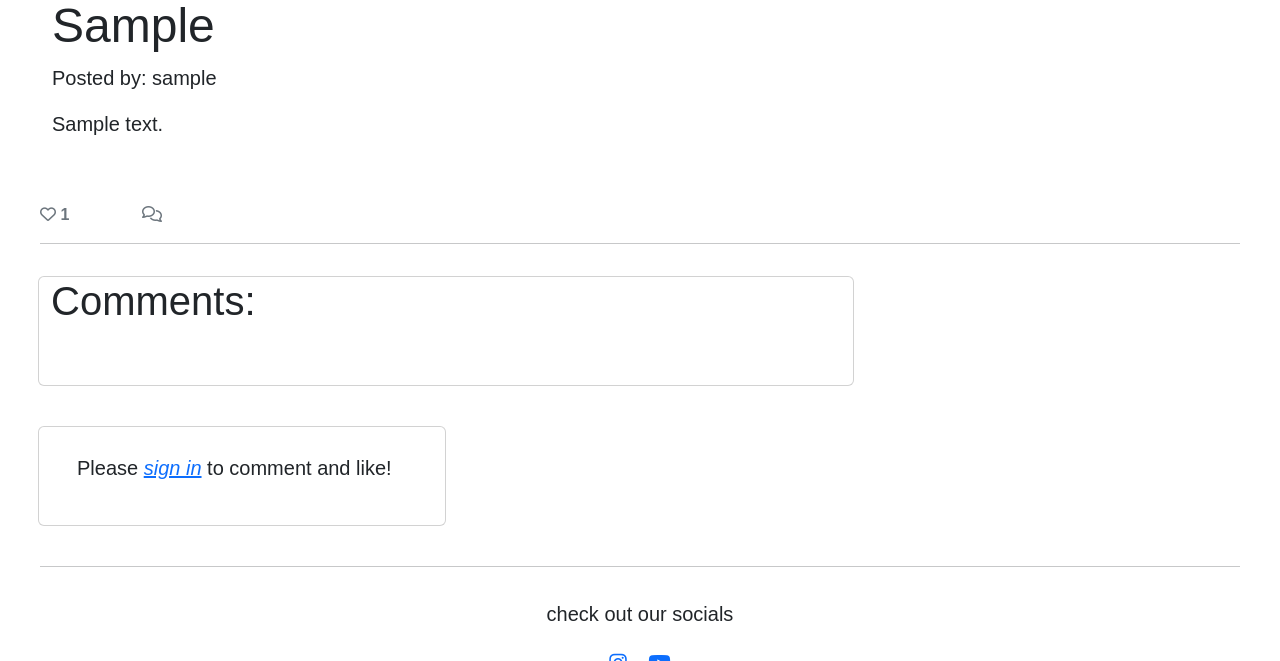
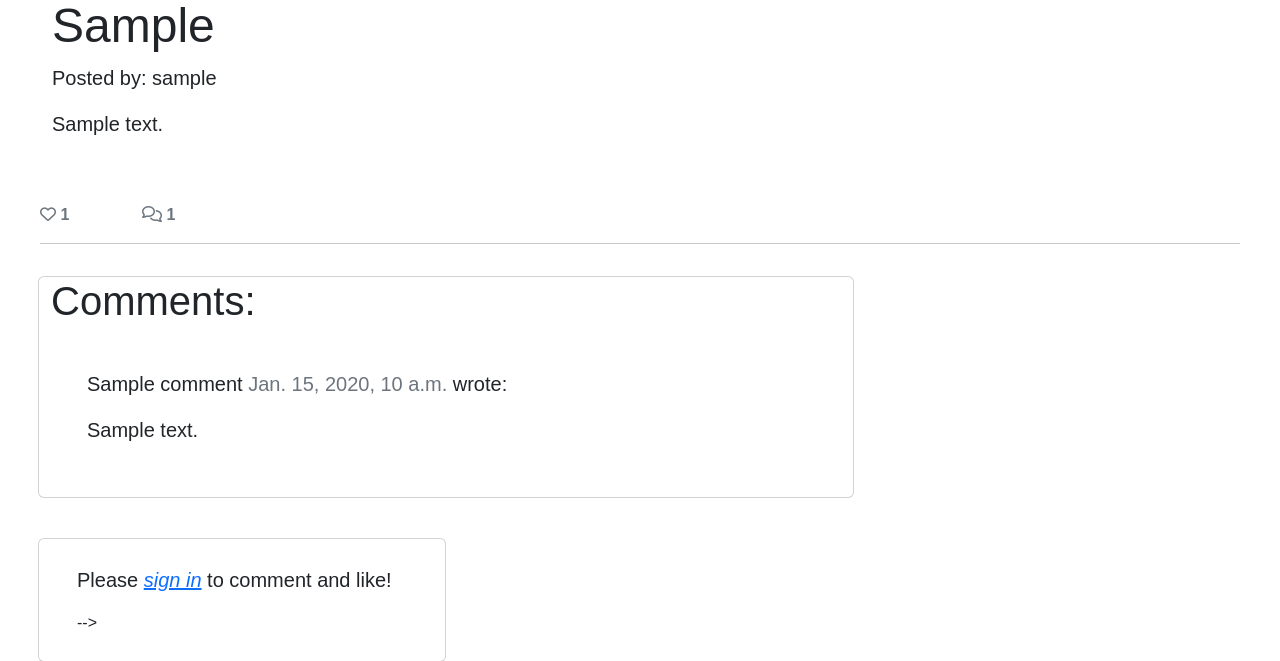
Before and after one commit to YasmineBB/ceramics-studio-platform, a Django app: a page that uses templates/post_detail.html in a window 1280 px wide. Shown: the part 311-972 px from the top of the page. Run offline with Django 3.2, Linux system fonts and the light colour scheme; tables that the repository leaves empty hold one stand-in row (values such as "Sample post"); some libraries are stand-ins or nearby versions; some web fonts are replaced.

Commit message:
Fix problem of comment object not iterating

```diff
--- a/studio_platform/admin.py
+++ b/studio_platform/admin.py
@@ -25,8 +25,8 @@ Class which allows the admin user to view, search for, filter and approve commen
 @admin.register(Comment)
 class CommentAdmin(SummernoteModelAdmin):
 
-    search_fields = ['user', 'comment_body']
-    list_display = ['user', 'comment_body', 'post', 'posted_on', 'approved']
+    search_fields = ['name', 'comment_body']
+    list_display = ['name', 'comment_body', 'post', 'posted_on', 'approved']
     list_filter = ['approved', 'posted_on']
     actions = ['approve_comments']
 
--- a/studio_platform/models.py
+++ b/studio_platform/models.py
@@ -41,7 +41,7 @@ Model for commenting on a post.
 class Comment(models.Model):
     post = models.ForeignKey(Post, on_delete=models.CASCADE,
                              related_name='comment')
-    user = models.CharField(max_length=50)
+    name = models.CharField(max_length=50)
     comment_body = models.TextField()
     posted_on = models.DateTimeField(auto_now_add=True)
     approved = models.BooleanField(default=False)
@@ -50,7 +50,7 @@ class Comment(models.Model):
         ordering = ['-posted_on']
 
     def __str__(self):
-        return f'Comment {self.comment_body} by {self.user}'
+        return f'Comment {self.comment_body} by {self.name}'
 
 
 # class StudentUpload(models.Model):
--- a/studio_platform/views.py
+++ b/studio_platform/views.py
@@ -54,6 +54,7 @@ class PostDetail(View):
             },
         )
 
+
     def post(self, request, slug, *args, **kwargs):
 
         queryset = Post.objects.filter(status=1)
@@ -65,7 +66,7 @@ class PostDetail(View):
 
         comment_form = CommentForm(data=request.POST)
         if comment_form.is_valid():
-            comment_form.instance.email = request.user.email
+            # comment_form.instance.email = request.user.email
             comment_form.instance.name = request.user.username
             comment = comment_form.save(commit=False)
             comment.post = post
@@ -78,7 +79,7 @@ class PostDetail(View):
             "post_detail.html",
             {
                 "post": post,
-                "comments": comments,
+                "comments": comment,
                 "commented": True,
                 "comment_form": comment_form,
                 "liked": liked
--- a/templates/post.html
+++ b/templates/post.html
@@ -2,7 +2,7 @@
 
 {% block content %}
 
-<div class="container-fluid">
+<div class="container-fluid mt-5 mb-5">
     <section class="text-center" style="margin: 0 20px;">
 
         <div class="p-5 bg-image"></div>
--- a/templates/post_detail.html
+++ b/templates/post_detail.html
@@ -38,7 +38,7 @@
         <strong class="text-secondary"><i class="far fa-heart"></i> {{ post.number_of_likes }} </strong>
     </div>
     <div class="col-1">
-        {% with comments.count as total_comments %}
+        {% with comment.count as total_comments %}
         <strong class="text-secondary"><i class="far fa-comments"></i>
             <!-- Our total_comments variable goes before the closing strong tag -->
             {{ total_comments }}</strong>
@@ -58,18 +58,18 @@
         <h3 class="display-6">Comments:</h3>
         <div class="card-body">
             <!-- We want a for loop inside the empty control tags to iterate through each comment in comments -->
-            {% for comment in comments %}
+            {% for comments in comment %}
             <div class="comments" style="padding: 10px;">
                 <p class="font-weight-bold">
                     <!-- The commenter's name goes here. Check the model if you're not sure what that is -->
-                    {{ comment.name }}
+                    {{ comments.name }}
                     <span class=" text-muted font-weight-normal">
                         <!-- The comment's created date goes here -->
-                        {{ comment.posted_on }}
+                        {{ comments.posted_on }}
                     </span> wrote:
                 </p>
                 <!-- The body of the comment goes before the | -->
-                {{ comment.body | linebreaks }}
+                {{ comments.comment_body | linebreaks }}
             </div>
             <!-- Our for loop ends here -->
             {% endfor %}
@@ -77,11 +77,11 @@
     </div>
     <div class="col-md-4 card mb-4  mt-3 ">
         <div class="card-body">
-            <!-- For later -->
             {% if commented %}
             <div class="alert alert-success" role="alert">
                 Your comment is awaiting approval
             </div>
+
             {% else %}
             {% if user.is_authenticated %}
 
@@ -93,9 +93,9 @@
                 <button type="submit" class="btn btn-success btn-signup btn-sm">Submit</button>
             </form>
 
-            {% else %}
+            <!-- {% else %}
             <p>Please <a href="{% url 'account_login' %}"><em>sign in</em></a> to comment and like!</p>
-            {% endif %}
+            {% endif %} -->
             {% endif %}
         </div>
     </div>
--- a/templates/student_gallery.html
+++ b/templates/student_gallery.html
@@ -2,7 +2,7 @@
 
 {% block content %}
 
-<div class="container-fluid">
+<div class="container-fluid mt-5">
     <p class="display-4">Student Creations</p><span>
         <p>Check out the latest posts from your fellow
             students!</p>
```
Also changed, not shown: templates/image_detail.html (+4 -4 lines), studio_platform/migrations/0013_rename_user_comment_user_name.py (added), studio_platform/migrations/0014_rename_user_name_comment_name.py (added).
